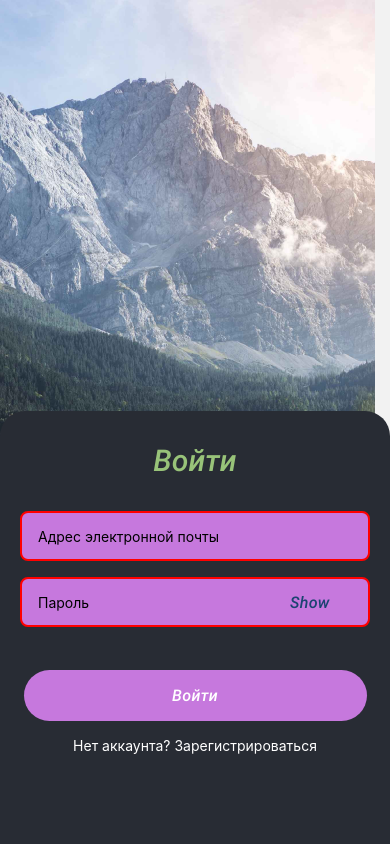
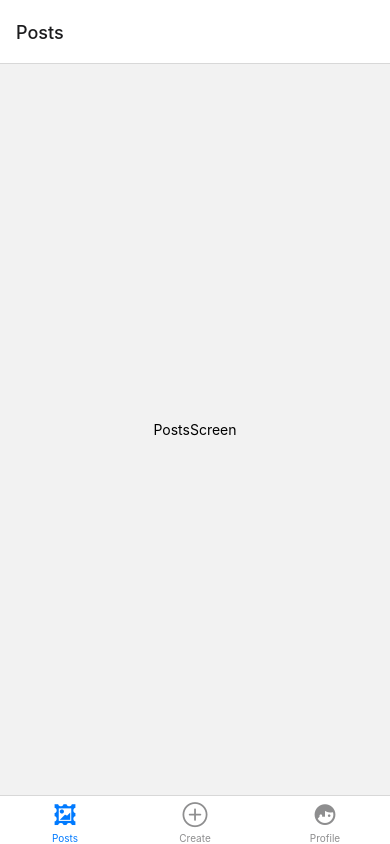
Before and after one commit to kovalenkoandri/react-native-goit-hw-04, a React Native app: screen /Register in a window 390 px wide. Built offline with nearby package versions, Linux system fonts and the light colour scheme.

Commit message:
export const useRoute = (isAuth)

```diff
--- a/App.js
+++ b/App.js
@@ -1,5 +1,4 @@
-import { LoginScreen } from './Screens/LoginScreen';
-import { RegistrationScreen } from './Screens/RegistrationScreen';
+
 import React, { useEffect, useState } from 'react';
 import { NavigationContainer } from '@react-navigation/native';
 import { createNativeStackNavigator } from '@react-navigation/native-stack';
@@ -14,10 +13,11 @@ import {
 import { ValidateInput } from './helpers/ValidateInput';
 import { WrapperAuth } from './helpers/WrapperAuth';
 import { styles } from './styles';
+import { useRoute } from './router';
 
 export default function App() {
   const [appIsReady, setAppIsReady] = useState(false);
-  const Stack = createNativeStackNavigator();
+  const routing = useRoute(true);
   const { keyboardHide, isShowKeyboard } = ValidateInput();
   useEffect(() => {
     async function prepare() {
@@ -36,28 +36,6 @@ export default function App() {
     prepare();
   }, []);
 
-  if (!appIsReady) {
-    return null;
-  }
+  return <NavigationContainer>{routing}</NavigationContainer>;
 
-  return (
-    <NavigationContainer>
-      <Stack.Navigator initialRouteName="Home">
-        <Stack.Screen
-          name="Login"
-          component={LoginScreen}
-          options={{
-            headerShown: false,
-          }}
-        />
-        <Stack.Screen
-          name="Registration"
-          component={RegistrationScreen}
-          options={{
-            headerShown: false,
-          }}
-        />
-      </Stack.Navigator>
-    </NavigationContainer>
-  );
 }
--- a/Screens/RegistrationScreen.js
+++ b/Screens/auth/RegistrationScreen.js
@@ -11,10 +11,10 @@ import {
   Keyboard,
 } from 'react-native';
 import { useState } from 'react';
-import { styles } from '../styles';
-import { ValidateInput } from '../helpers/ValidateInput';
-import { CommonRegisterLogin } from '../helpers/CommonRegisterLogin';
-import { WrapperAuth } from '../helpers/WrapperAuth';
+import { styles } from '../../styles';
+import { ValidateInput } from '../../helpers/ValidateInput';
+import { CommonRegisterLogin } from '../../helpers/CommonRegisterLogin';
+import { WrapperAuth } from '../../helpers/WrapperAuth';
 
 export const RegistrationScreen = ({ navigation }) => {
   const {
@@ -33,7 +33,7 @@ export const RegistrationScreen = ({ navigation }) => {
   return (
     <WrapperAuth>
       <Image
-        source={require('../assets/addPhoto.png')}
+        source={require('../../assets/addPhoto.png')}
         style={styles.addPhoto}
       />
       <View style={styles.regTitleWrapper}>
--- /dev/null
+++ b/Screens/mainScreen/CreateScreen.js
@@ -0,0 +1,20 @@
+import React from "react";
+import { View, Text, StyleSheet } from "react-native";
+
+const CreateScreen = () => {
+  return (
+    <View style={styles.container}>
+      <Text>CreateScreen</Text>
+    </View>
+  );
+};
+
+const styles = StyleSheet.create({
+  container: {
+    flex: 1,
+    justifyContent: "center",
+    alignItems: "center",
+  },
+});
+
+export default CreateScreen;
--- /dev/null
+++ b/Screens/mainScreen/PostsScreen.js
@@ -0,0 +1,20 @@
+import React from "react";
+import { View, Text, StyleSheet } from "react-native";
+
+const PostsScreen = () => {
+  return (
+    <View style={styles.container}>
+      <Text>PostsScreen</Text>
+    </View>
+  );
+};
+
+const styles = StyleSheet.create({
+  container: {
+    flex: 1,
+    justifyContent: "center",
+    alignItems: "center",
+  },
+});
+
+export default PostsScreen;
--- /dev/null
+++ b/Screens/mainScreen/ProfileScreen.js
@@ -0,0 +1,20 @@
+import React from "react";
+import { View, Text, StyleSheet } from "react-native";
+
+const ProfileScreen = () => {
+  return (
+    <View style={styles.container}>
+      <Text>ProfileScreen</Text>
+    </View>
+  );
+};
+
+const styles = StyleSheet.create({
+  container: {
+    flex: 1,
+    justifyContent: "center",
+    alignItems: "center",
+  },
+});
+
+export default ProfileScreen;
--- /dev/null
+++ b/router.js
@@ -0,0 +1,79 @@
+import React from 'react';
+
+import { createNativeStackNavigator } from '@react-navigation/native-stack';
+import { createBottomTabNavigator } from '@react-navigation/bottom-tabs';
+
+const AuthStack = createNativeStackNavigator();
+const MainTab = createBottomTabNavigator();
+
+import { LoginScreen } from './Screens/auth/LoginScreen';
+import { RegistrationScreen } from './Screens/auth/RegistrationScreen';
+import PostsScreen from './Screens/mainScreen/PostsScreen';
+import CreateScreen from './Screens/mainScreen/CreateScreen';
+import ProfileScreen from './Screens/mainScreen/ProfileScreen';
+
+// icons import
+import { MaterialCommunityIcons } from '@expo/vector-icons';
+import { AntDesign } from '@expo/vector-icons';
+
+export const useRoute = (isAuth) => {
+  if (!isAuth) {
+    return (
+      <AuthStack.Navigator>
+        <AuthStack.Screen
+          options={{
+            headerShown: false,
+          }}
+          name="Login"
+          component={LoginScreen}
+        />
+        <AuthStack.Screen
+          options={{
+            headerShown: false,
+          }}
+          name="Register"
+          component={RegistrationScreen}
+        />
+      </AuthStack.Navigator>
+    );
+  }
+  return (
+    <MainTab.Navigator screenOptions={{ showLabel: false }}>
+      <MainTab.Screen
+        options={{
+          tabBarIcon: ({ focused, size, color }) => (
+            <MaterialCommunityIcons
+              name="postage-stamp"
+              size={size}
+              color={color}
+            />
+          ),
+        }}
+        name="Posts"
+        component={PostsScreen}
+      />
+      <MainTab.Screen
+        options={{
+          tabBarIcon: ({ focused, size, color }) => (
+            <AntDesign name="pluscircleo" size={size} color={color} />
+          ),
+        }}
+        name="Create"
+        component={CreateScreen}
+      />
+      <MainTab.Screen
+        options={{
+          tabBarIcon: ({ focused, size, color }) => (
+            <MaterialCommunityIcons
+              name="face-man-profile"
+              size={size}
+              color={color}
+            />
+          ),
+        }}
+        name="Profile"
+        component={ProfileScreen}
+      />
+    </MainTab.Navigator>
+  );
+};
```
Also changed, not shown: Screens/auth/LoginScreen.js (renamed from Screens/LoginScreen.js, +4 -4 lines), package.json (+5 -2 lines), 2 other files (tests, documents, lock files or other folders).
